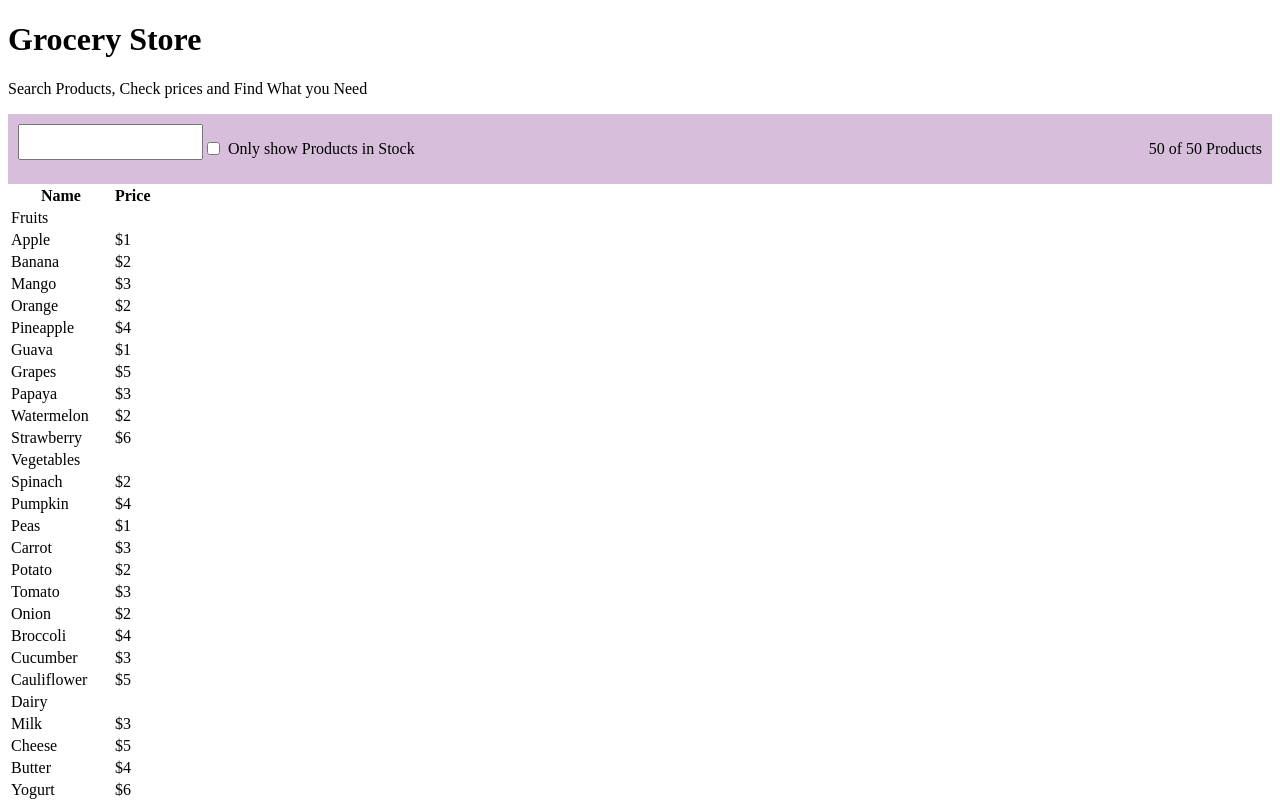
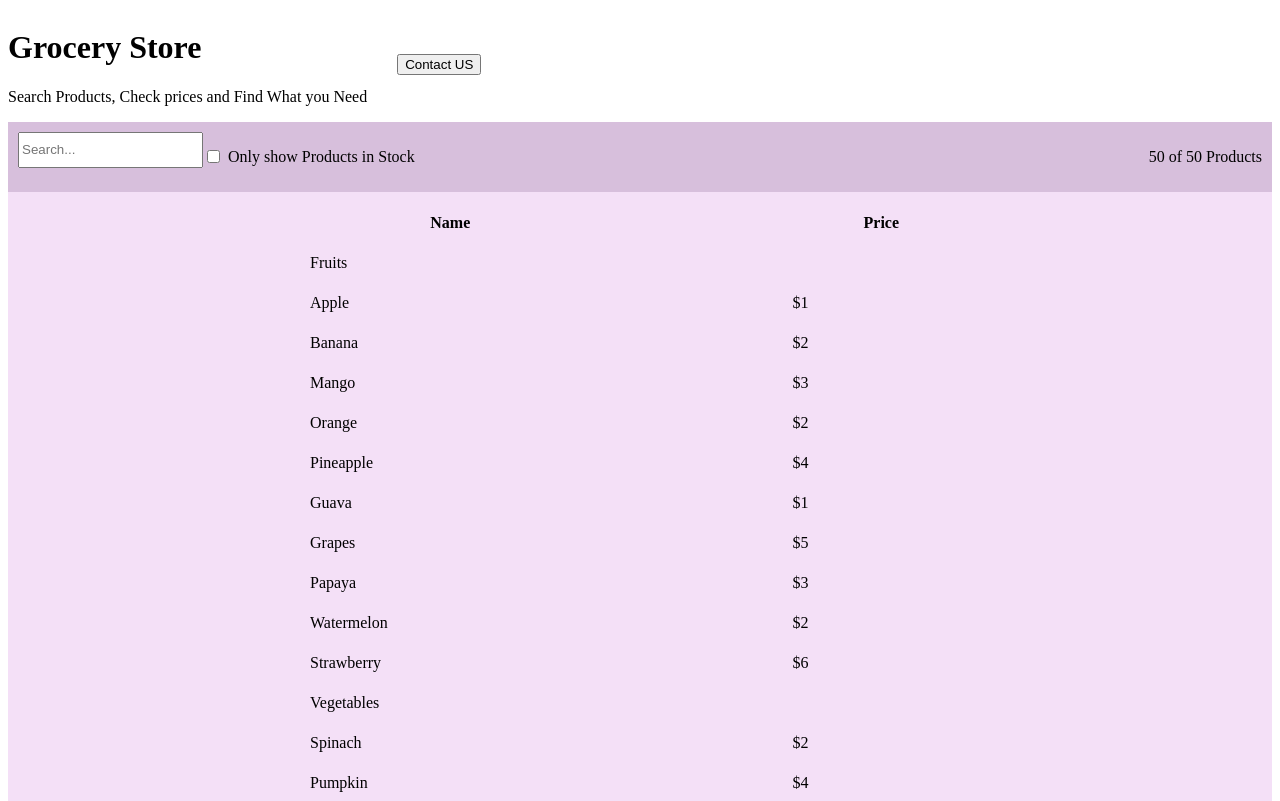
Before and after one commit to rezasdsju/product-search-react-ts, a React (Vite) app: page / in a window 1280 px wide. Shown: the top 801 px of the page. Built offline with nearby package versions, Linux system fonts and the light colour scheme.

Commit message:
style: add styling to NavBar and ProductTable component

```diff
--- /dev/null
+++ b/src/components/NavBar/NavBar.css
@@ -0,0 +1,5 @@
+.nav-container {
+    display: flex;
+    align-items: center;
+    gap: 30px;
+}
--- a/src/components/NavBar/NavBar.tsx
+++ b/src/components/NavBar/NavBar.tsx
@@ -1,12 +1,17 @@
 
-
-export default function NavBar(){
+import './NavBar.css'
+export default function NavBar() {
     return (
         <div>
-            <div className="">
+            <div className="nav-container">
+            <div className="nav-logo">
                 <h1>Grocery Store</h1>
                 <p>Search Products, Check prices and Find What you Need</p>
             </div>
+            <div className='contact-btn'>
+                <button>Contact US</button>
+            </div>
         </div>
+        </div >
     )
 }
--- /dev/null
+++ b/src/components/ProductTable/ProductTable.css
@@ -0,0 +1,10 @@
+table{
+    padding: 10px 200px;
+    background-color: rgb(244, 224, 247);
+    width: 100%;
+
+}
+table th,
+table td {
+    padding: 10px 100px;
+}
--- a/src/components/ProductTable/ProductTable.tsx
+++ b/src/components/ProductTable/ProductTable.tsx
@@ -3,6 +3,9 @@ import ProductRow from "./ProductRow/ProductRow";
 import ProductCategoryRow from "./ProductCategoryRow/ProductCategoryRow";
 import type { ReactNode } from "react";
 import type { ProductTableTypes } from "../../type";
+
+import './ProductTable.css'
+
 export default function ProductTable({ products, checked, searchedItem }: ProductTableTypes) {
 
     const rows: ReactNode[] = [];
--- a/src/components/Search/SearchBar.tsx
+++ b/src/components/Search/SearchBar.tsx
@@ -25,7 +25,7 @@ export default function SearchBar({ setChecked, setSearchedItem, searchedItem, p
     return (
         <form action="" className="search-container">
             <div className="input-container">
-                <input type="text" value={searchedItem} onChange={(e) => setSearchedItem(e.target.value)} />
+                <input type="text" placeholder="Search..." value={searchedItem} onChange={(e) => setSearchedItem(e.target.value)} />
                 <div className="stock-filter">
                     <input
                         type="checkbox"
```
